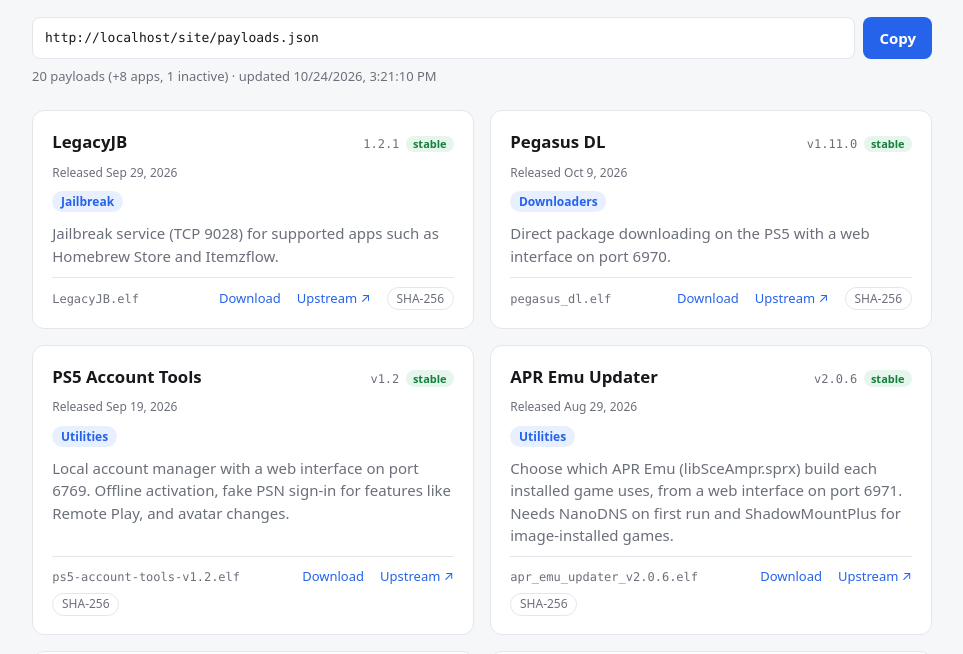
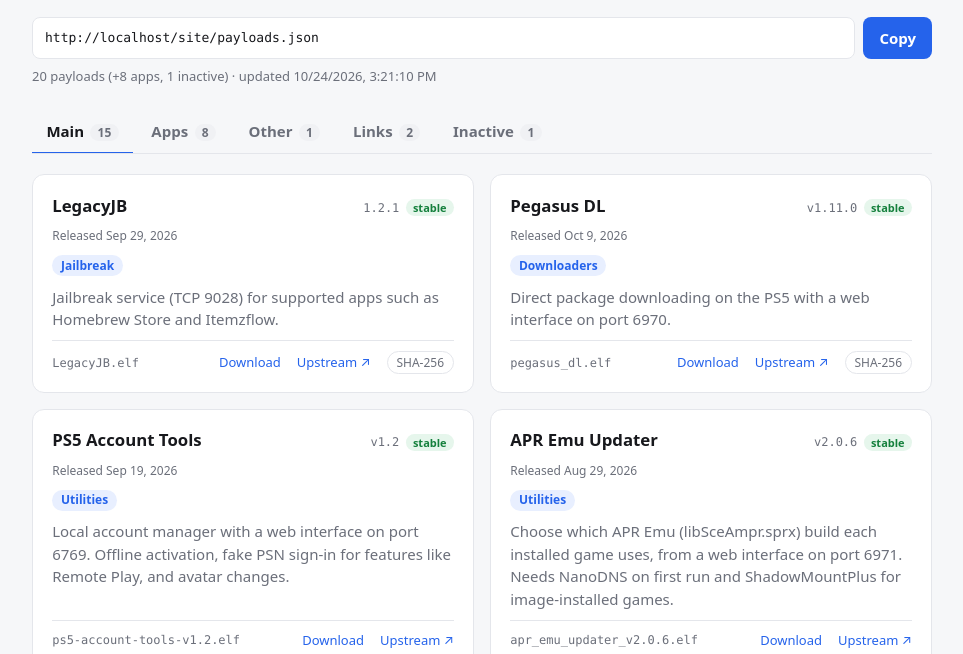
Before and after one commit to avoidik/ps5-payloads, a website: page site/index.html in a window 1280 px wide. Shown: the part 113-767 px from the top of the page, without its empty margins (158-1121 px from the left). Drawn offline with Linux system fonts and the light colour scheme; files whose address does not match are found by name.

Commit message:
add tabs

```diff
--- a/site/app.js
+++ b/site/app.js
@@ -134,6 +134,58 @@
   );
 }
 
+// ── Tabs ── the URL hash names the tab (#apps), or a card in it (#legacyjb)
+
+const tabs = () => [...document.querySelectorAll('.tabs [role="tab"]')].filter((t) => !t.hidden);
+
+function showTab(name, { focus = false } = {}) {
+  for (const t of document.querySelectorAll('.tabs [role="tab"]')) {
+    const selected = t.getAttribute('aria-controls') === name;
+    t.setAttribute('aria-selected', String(selected));
+    t.tabIndex = selected ? 0 : -1;
+    document.getElementById(t.getAttribute('aria-controls')).hidden = !selected;
+    if (selected && focus) t.focus();
+  }
+}
+
+// Opens the tab the hash points at; for a card, also scrolls to it
+function followHash() {
+  const target = location.hash.length > 1 ? document.getElementById(decodeURIComponent(location.hash.slice(1))) : null;
+  const panel = target?.closest('[role="tabpanel"]');
+  const tab = panel && document.querySelector(`.tabs [aria-controls="${panel.id}"]`);
+  if (!tab || tab.hidden) {
+    showTab('main');
+    return;
+  }
+  showTab(panel.id);
+  if (target !== panel) target.scrollIntoView({ block: 'start' });
+}
+
+function setUpTabs(counts) {
+  for (const [name, n] of Object.entries(counts)) {
+    const tab = document.getElementById(`tab-${name}`);
+    tab.querySelector('.count').textContent = n ? String(n) : '';
+    tab.hidden = name !== 'main' && n === 0;
+    tab.addEventListener('click', () => {
+      history.replaceState(null, '', `#${name}`);
+      showTab(name);
+    });
+  }
+  // Arrow keys, Home and End move between tabs, as in other tab lists
+  document.querySelector('.tabs').addEventListener('keydown', (e) => {
+    const list = tabs();
+    const i = list.indexOf(document.activeElement);
+    const next = { ArrowRight: i + 1, ArrowLeft: i - 1, Home: 0, End: list.length - 1 }[e.key];
+    if (i < 0 || next === undefined) return;
+    e.preventDefault();
+    const tab = list[(next + list.length) % list.length];
+    history.replaceState(null, '', `#${tab.getAttribute('aria-controls')}`);
+    showTab(tab.getAttribute('aria-controls'), { focus: true });
+  });
+  window.addEventListener('hashchange', followHash);
+  followHash();
+}
+
 fetch('payloads.json', { cache: 'no-cache' })
   .then((r) => { if (!r.ok) throw new Error(`HTTP ${r.status}`); return r.json(); })
   .then((data) => {
@@ -160,17 +212,14 @@
 
     // Site-only downloads (apps); they use "file" and "download" so Payload Manager skips them
     const downloads = (data.downloads ?? []).map((d) => ({ ...d, filename: d.file, url: d.download }));
-    document.getElementById('downloads').hidden = downloads.length === 0;
     document.getElementById('downloads-list').append(...downloads.map(card));
 
     const links = data.links ?? [];
-    document.getElementById('links').hidden = links.length === 0;
     document.getElementById('links-list').append(...links.map((l) => el('li', {},
       el('a', { href: l.href, target: '_blank', rel: 'noopener', textContent: `${l.name} ↗` }),
       l.description ? el('p', { textContent: l.description }) : null)));
 
-    // Disabled entries, at the bottom of the page
-    document.getElementById('inactive').hidden = inactive.length === 0;
+    // Disabled entries
     document.getElementById('inactive-list').append(...inactive.map(card));
 
     // Payloads included from other catalogs, one group per catalog
@@ -179,8 +228,7 @@
       if (!groups.has(p.catalog)) groups.set(p.catalog, []);
       groups.get(p.catalog).push(p);
     }
-    const external = document.getElementById('external');
-    external.hidden = groups.size === 0;
+    const external = document.getElementById('other');
     for (const [name, items] of groups) {
       external.append(
         el('div', { className: 'group-head' },
@@ -189,5 +237,13 @@
         el('div', { className: 'grid' }, ...items.map(card)),
       );
     }
+
+    setUpTabs({
+      main: document.querySelectorAll('#list > .card').length,
+      apps: downloads.length,
+      other: data.payloads.length - own.length,
+      links: links.length,
+      inactive: inactive.length,
+    });
   })
   .catch((err) => { document.getElementById('status').textContent = `Could not load payloads.json (${err.message}).`; });
--- a/site/index.html
+++ b/site/index.html
@@ -31,6 +31,13 @@
   .btn { padding: .6rem 1rem; border: 0; border-radius: 8px; background: var(--accent); color: #fff; font: inherit; font-weight: 600; cursor: pointer; }
   .status { margin: 0 0 1.5rem; color: var(--muted); font-size: 13px; }
 
+  .tabs { display: flex; gap: .25rem; margin: 1.5rem 0 1.25rem; border-bottom: 1px solid var(--line); overflow-x: auto; }
+  .tabs [role="tab"] { flex: none; padding: .6rem .9rem; border: 0; border-bottom: 2px solid transparent; margin-bottom: -1px; background: none; color: var(--muted); font: inherit; font-weight: 600; cursor: pointer; white-space: nowrap; }
+  .tabs [role="tab"]:hover { color: var(--fg); }
+  .tabs [role="tab"][aria-selected="true"] { color: var(--fg); border-bottom-color: var(--accent); }
+  .tabs [role="tab"]:focus-visible { outline: 2px solid var(--accent); outline-offset: -2px; border-radius: 6px 6px 0 0; }
+  .tabs .count { margin-left: .4rem; padding: 0 .45rem; border-radius: 999px; background: var(--chip); color: var(--muted); font-size: 12px; font-weight: 600; }
+  .tabs .count:empty { display: none; }
   .section-title { margin: 2.5rem 0 .25rem; font-size: 1.25rem; }
   .section-note { margin: 0 0 1rem; color: var(--muted); font-size: 13px; }
   .link-list { display: grid; gap: .5rem; margin: 1rem 0 0; padding: 0; list-style: none; }
@@ -95,26 +102,32 @@
   </div>
   <p id="status" class="status">Loading…</p>
 
-  <section id="list" class="grid"></section>
+  <nav class="tabs" role="tablist" aria-label="Sections">
+    <button type="button" role="tab" id="tab-main" aria-controls="main" aria-selected="true">Main<span class="count"></span></button>
+    <button type="button" role="tab" id="tab-apps" aria-controls="apps" aria-selected="false" tabindex="-1" hidden>Apps<span class="count"></span></button>
+    <button type="button" role="tab" id="tab-other" aria-controls="other" aria-selected="false" tabindex="-1" hidden>Other<span class="count"></span></button>
+    <button type="button" role="tab" id="tab-links" aria-controls="links" aria-selected="false" tabindex="-1" hidden>Links<span class="count"></span></button>
+    <button type="button" role="tab" id="tab-inactive" aria-controls="inactive" aria-selected="false" tabindex="-1" hidden>Inactive<span class="count"></span></button>
+  </nav>
 
-  <section id="downloads" hidden>
-    <h2 class="section-title">Apps</h2>
+  <section id="main" role="tabpanel" aria-labelledby="tab-main">
+    <div id="list" class="grid"></div>
+  </section>
+
+  <section id="apps" role="tabpanel" aria-labelledby="tab-apps" hidden>
     <p class="section-note">Not payloads, so Payload Manager doesn't offer them. Download and install them by hand, as described.</p>
     <div id="downloads-list" class="grid"></div>
   </section>
 
-  <section id="external" hidden>
-    <h2 class="section-title">From other catalogs</h2>
-    <p class="section-note">Included as their authors publish them. Files are checksummed here, but not reviewed.</p>
+  <section id="other" role="tabpanel" aria-labelledby="tab-other" hidden>
+    <p class="section-note">From other catalogs, included as their authors publish them. Files are checksummed here, but not reviewed.</p>
   </section>
 
-  <section id="links" hidden>
-    <h2 class="section-title">Useful links</h2>
+  <section id="links" role="tabpanel" aria-labelledby="tab-links" hidden>
     <ul id="links-list" class="link-list"></ul>
   </section>
 
-  <section id="inactive" hidden>
-    <h2 class="section-title">Inactive</h2>
+  <section id="inactive" role="tabpanel" aria-labelledby="tab-inactive" hidden>
     <p class="section-note">Temporarily left out until they work again. Payload Manager doesn't offer them.</p>
     <div id="inactive-list" class="grid"></div>
   </section>
```
Also changed, not shown: README.md.
